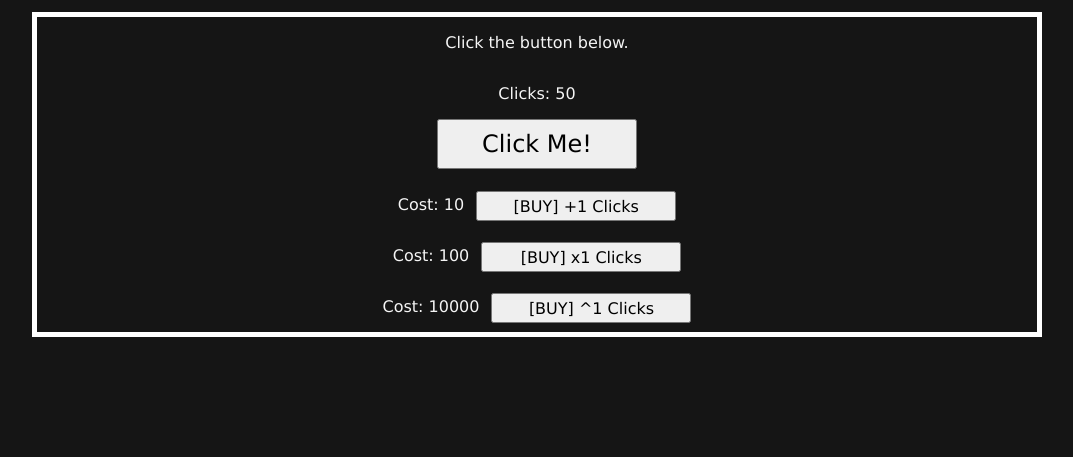
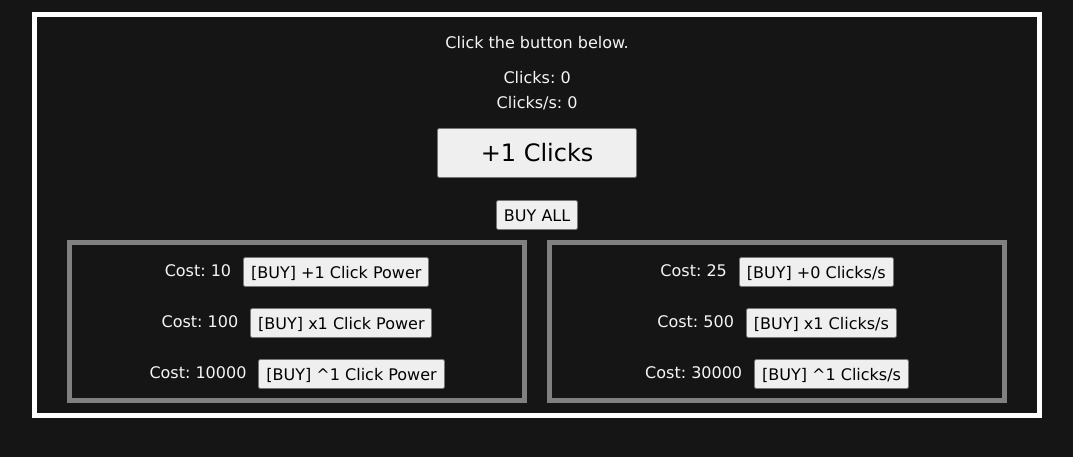
Before and after one commit to cm28-mcjvs/htmlTesting, a plain HTML site: page index.html in a window 1280 px wide. Shown: the part 237-694 px from the top of the page, without its empty margins (108-1181 px from the left). Drawn offline with Linux system fonts and the light colour scheme.

Commit message:
Expand clicker game

```diff
--- a/function.js
+++ b/function.js
@@ -1,62 +1,118 @@
 //On Startup
 let clicks = 0;
-//Upgrade Variables
-let upg1cost = 10;
-let upg1bought = 0;
-let upg2cost = 100;
-let upg2bought = 0;
-let upg3cost = 10000;
-let upg3bought = 0;
+let clickPower = 1;
+let clicksPerSec = 0;
+//Click Power Upgrade Variables
+let upg1aCost = 10;
+let upg1aBought = 0;
+let upg2aCost = 100;
+let upg2aBought = 0;
+let upg3aCost = 10000;
+let upg3aBought = 0;
+//Clicks/s Upgrade Variables
+let upg1bCost = 25;
+let upg1bBought = 0;
+let upg2bCost = 500;
+let upg2bBought = 0;
+let upg3bCost = 30000;
+let upg3bBought = 0;
 
 setDisplay();
 
 //Basic Click & Displays
 function onClick() {
-    clicks += Math.pow((upg1bought + 1) * (upg2bought + 1), (upg3bought / 10) + 1);
+    clicks += clickPower;
     setDisplay();
 }
 
-// Run a function every 20.1seconds
+// Run a function every .1 seconds
 const intervalId = setInterval(() => {
-    clicks += Math.pow((upg1bought + 1) * (upg2bought + 1), (upg3bought / 10) + 1);
+    clickPower = Math.pow((upg1aBought + 1) * (upg2aBought + 1), (upg3aBought / 10) + 1);
+    clicksPerSec = Math.pow(upg1bBought  * (upg2bBought + 1), (upg3bBought / 10) + 1);
+    clicks += clicksPerSec / 10;
     setDisplay();
 }, 100);
 
 
 function setDisplay() {
-    document.getElementById("mainLabel").innerHTML = "Clicks: " + String(Math.round(clicks));
-    document.getElementById("cost1Label").innerHTML = "Cost: " + String(upg1cost);
-    document.getElementById("effect1Label").innerHTML = "[BUY] +" + String(upg1bought + 1) + " Clicks";
-    document.getElementById("cost2Label").innerHTML = "Cost: " + String(upg2cost);
-    document.getElementById("effect2Label").innerHTML = "[BUY] x" + String(upg2bought + 1) + " Clicks";
-    document.getElementById("cost3Label").innerHTML = "Cost: " + String(upg3cost);
-    document.getElementById("effect3Label").innerHTML = "[BUY] ^" + String((upg3bought / 10) + 1) + " Clicks";
+    document.getElementById("mainLabel1").innerHTML = "Clicks: " + String(Math.round(clicks));
+    document.getElementById("mainLabel2").innerHTML = "Clicks/s: " + String(Math.round(clicksPerSec));
+    document.getElementById("clickLabel").innerHTML = "+" + String(Math.round(clickPower)) + " Clicks";
+    //Click Power Displays
+    document.getElementById("cost1aLabel").innerHTML = "Cost: " + String(upg1aCost);
+    document.getElementById("effect1aLabel").innerHTML = "[BUY] +" + String(upg1aBought + 1) + " Click Power";
+    document.getElementById("cost2aLabel").innerHTML = "Cost: " + String(upg2aCost);
+    document.getElementById("effect2aLabel").innerHTML = "[BUY] x" + String(upg2aBought + 1) + " Click Power";
+    document.getElementById("cost3aLabel").innerHTML = "Cost: " + String(upg3aCost);
+    document.getElementById("effect3aLabel").innerHTML = "[BUY] ^" + String((upg3aBought / 10) + 1) + " Click Power";
+    //Clicks/s Displays
+    document.getElementById("cost1bLabel").innerHTML = "Cost: " + String(upg1bCost);
+    document.getElementById("effect1bLabel").innerHTML = "[BUY] +" + String(upg1bBought) + " Clicks/s";
+    document.getElementById("cost2bLabel").innerHTML = "Cost: " + String(upg2bCost);
+    document.getElementById("effect2bLabel").innerHTML = "[BUY] x" + String(upg2bBought + 1) + " Clicks/s";
+    document.getElementById("cost3bLabel").innerHTML = "Cost: " + String(upg3bCost);
+    document.getElementById("effect3bLabel").innerHTML = "[BUY] ^" + String((upg3bBought / 10) + 1) + " Clicks/s";
 }
 
 function buyUpgrade(ID) {
-    if (ID == 1) {
-        if (clicks >= upg1cost) {
-            clicks -= upg1cost;
-            upg1cost = Math.floor(upg1cost * 1.2);
-            upg1bought++;
+    //Click Power
+    if (ID == '1a') {
+        if (clicks >= upg1aCost) {
+            clicks -= upg1aCost;
+            upg1aCost = Math.floor(upg1aCost * 1.2);
+            upg1aBought++;
         }
     }
 
-    if (ID == 2) {
-        if (clicks >= upg2cost) {
-            clicks -= upg2cost;
-            upg2cost = Math.floor(upg2cost * 1.25);
-            upg2bought++;
+    if (ID == '2a') {
+        if (clicks >= upg2aCost) {
+            clicks -= upg2aCost;
+            upg2aCost = Math.floor(upg2aCost * 1.25);
+            upg2aBought++;
         }
     }
 
-    if (ID == 3) {
-        if (clicks >= upg3cost) {
-            clicks -= upg3cost;
-            upg3cost = Math.floor(upg3cost * 5);
-            upg3bought++;
+    if (ID == '3a') {
+        if (clicks >= upg3aCost) {
+            clicks -= upg3aCost;
+            upg3aCost = Math.floor(upg3aCost * 5);
+            upg3aBought++;
+        }
+    }
+
+    //Clicks/s
+    if (ID == '1b') {
+        if (clicks >= upg1bCost) {
+            clicks -= upg1bCost;
+            upg1bCost = Math.floor(upg1bCost * 1.25);
+            upg1bBought++;
+        }
+    }
+
+    if (ID == '2b') {
+        if (clicks >= upg2bCost) {
+            clicks -= upg2bCost;
+            upg2bCost = Math.floor(upg2bCost * 1.3);
+            upg2bBought++;
+        }
+    }
+
+    if (ID == '3b') {
+        if (clicks >= upg3bCost) {
+            clicks -= upg3bCost;
+            upg3bCost = Math.floor(upg3bCost * 6);
+            upg3bBought++;
         }
     }
 
     setDisplay();
 }
+
+function buyAll() {
+        buyUpgrade('1a');
+        buyUpgrade('2a');
+        buyUpgrade('3a');
+        buyUpgrade('1b');
+        buyUpgrade('2b');
+        buyUpgrade('3b');
+    }
--- a/index.html
+++ b/index.html
@@ -15,19 +15,32 @@
         </div>
         <div class="content">
             <!-- Main Button -->
-            <p>Click the button below.</p>
+            <p style="margin-bottom: 0px;">Click the button below.</p>
             <div class="break"></div>
-            <p id="mainLabel"></p>
+            <p id="mainLabel1" style="margin-bottom: 3px"></p>
             <div class="break"></div>
-            <button type="button" class="mainbutton" onclick="onClick()">Click Me!</button>
+            <p id="mainLabel2" style="margin-top: 3px;"></p>
+            <div class="break"></div>
+            <button type="button" class="mainbutton" onclick="onClick()" id="clickLabel"></button>
+            <div class="break"></div>
+            <button type="button" class="buybutton" onclick="buyAll()">BUY ALL</button>
             <div class="break"></div>
 
             <!-- Purchase Buttons, hopefully -->
-            <p id="cost1Label"></p> &nbsp; &nbsp; <button type="button" class="buybutton" onclick="buyUpgrade(1)" id="effect1Label"></button>
-            <div class="break"></div>
-            <p id="cost2Label"></p> &nbsp; &nbsp; <button type="button" class="buybutton" onclick="buyUpgrade(2)" id="effect2Label"></button>
-            <div class="break"></div>
-            <p id="cost3Label"></p> &nbsp; &nbsp; <button type="button" class="buybutton" onclick="buyUpgrade(3)" id="effect3Label"></button>
+            <div class="contentblock">
+                <p id="cost1aLabel"></p> &nbsp; &nbsp; <button type="button" class="buybutton" onclick="buyUpgrade('1a')" id="effect1aLabel"></button>
+                <div class="break"></div>
+                <p id="cost2aLabel"></p> &nbsp; &nbsp; <button type="button" class="buybutton" onclick="buyUpgrade('2a')" id="effect2aLabel"></button>
+                <div class="break"></div>
+                <p id="cost3aLabel"></p> &nbsp; &nbsp; <button type="button" class="buybutton" onclick="buyUpgrade('3a')" id="effect3aLabel"></button>
+            </div>
+            <div class="contentblock">
+                <p id="cost1bLabel"></p> &nbsp; &nbsp; <button type="button" class="buybutton" onclick="buyUpgrade('1b')" id="effect1bLabel"></button>
+                <div class="break"></div>
+                <p id="cost2bLabel"></p> &nbsp; &nbsp; <button type="button" class="buybutton" onclick="buyUpgrade('2b')" id="effect2bLabel"></button>
+                <div class="break"></div>
+                <p id="cost3bLabel"></p> &nbsp; &nbsp; <button type="button" class="buybutton" onclick="buyUpgrade('3b')" id="effect3bLabel"></button>
+            </div>
         </div>
     </div>
 
--- a/style.css
+++ b/style.css
@@ -51,7 +51,16 @@ p {
     justify-content: center;
 }
 
-.break {
+.contentblock {
+    display: flex;
+    flex-wrap: wrap;
+    width: 45%;
+    justify-content: center;
+    border: 5px solid grey; /* Temporary */
+    margin: 1%;
+}
+
+.break { /* Breaks a line in a flexbox. Probably not efficient but.. it works. */
     flex-basis: 100%;
     height: 0;
 }
@@ -67,7 +76,7 @@ p {
 
 .buybutton {
     margin-top: 12px;
-    width: 200px;
+    width: auto;
     height: 30px;
     font-size: 16px;
     font-family: 'JetBrains Mono', 'Lucida Sans', 'Lucida Sans Regular', 'Lucida Grande', 'Lucida Sans Unicode', Geneva, Verdana, sans-serif;
```
